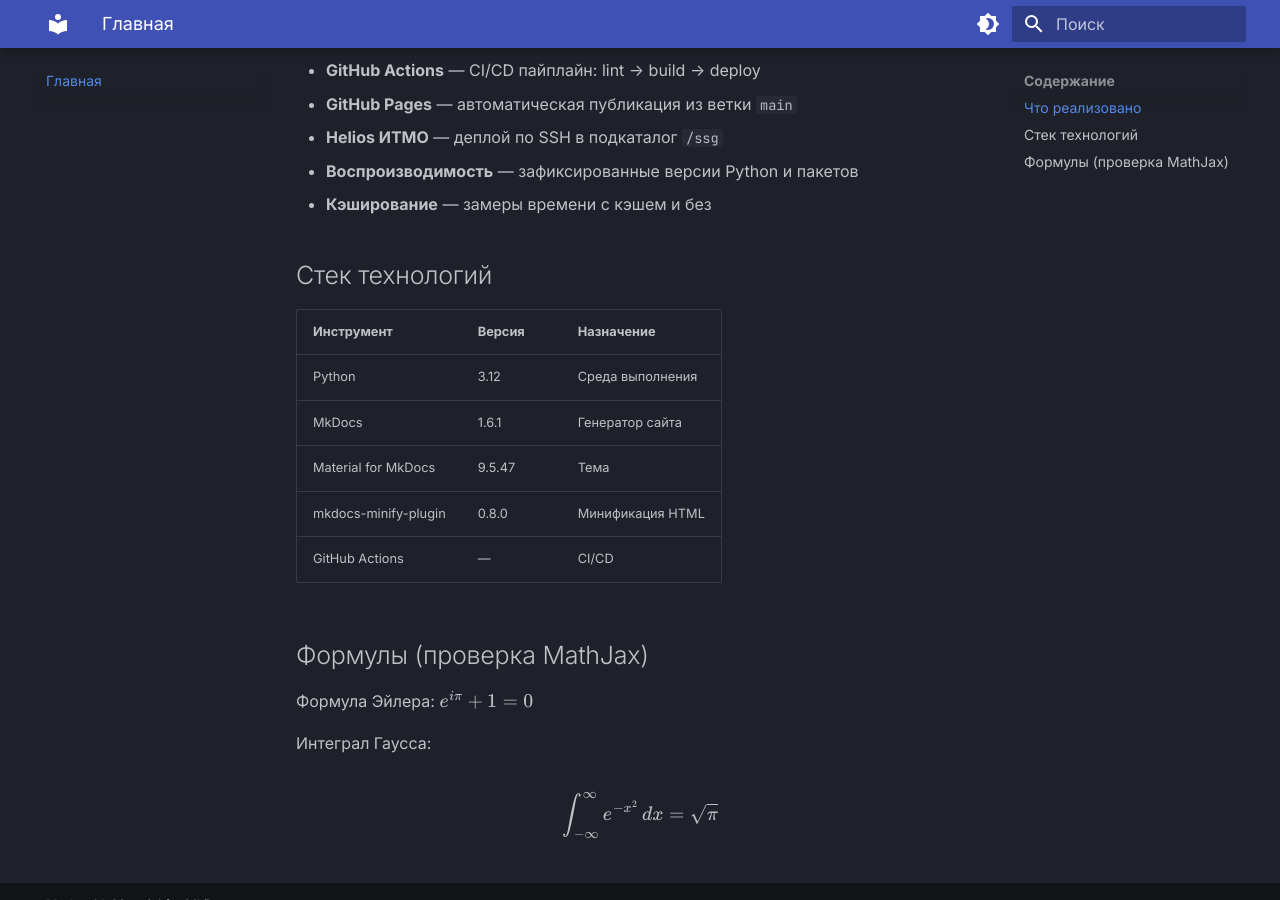
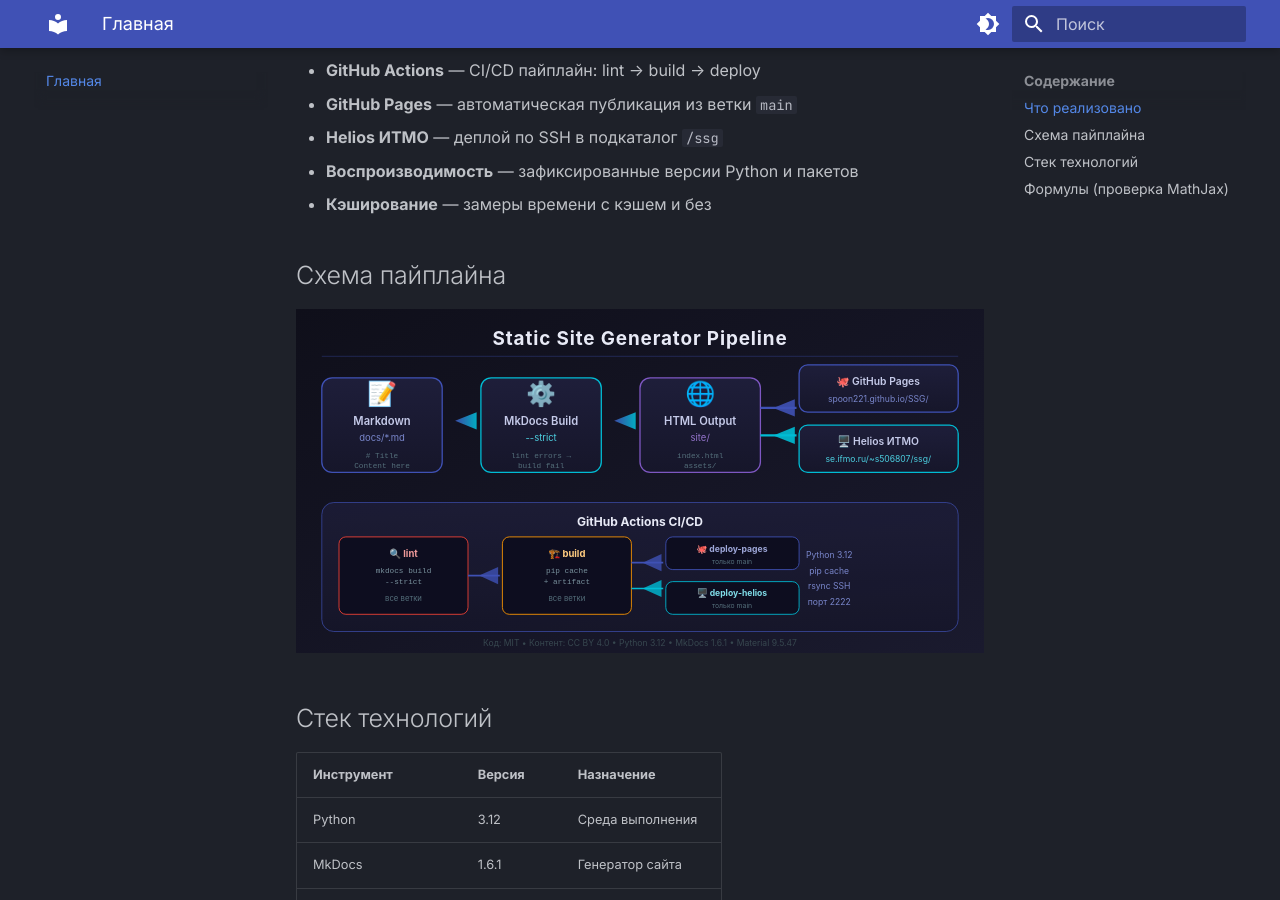
Before and after one commit to Spoon221/SSG, an MkDocs documentation site: the page built from docs/index.md, in a window 1280 px wide and 900 px high, scrolled down 371 px. Built offline with MkDocs 1.6.1 and Material for MkDocs 9.7.7, drawn with Linux system fonts in a browser that asks for light colours; part of the change alters nothing that is shown.

Commit message:
fix: MathJax local config + remove polyfill.io + add SVG pipeline diagram

```diff
--- a/docs/index.md
+++ b/docs/index.md
@@ -10,6 +10,10 @@
 - **Helios ИТМО** — деплой по SSH в подкаталог `/ssg`
 - **Воспроизводимость** — зафиксированные версии Python и пакетов
 - **Кэширование** — замеры времени с кэшем и без
+
+## Схема пайплайна
+
+![CI/CD пайплайн SSG](img/pipeline.svg)
 
 ## Стек технологий
 
--- /dev/null
+++ b/docs/javascripts/mathjax.js
@@ -0,0 +1,12 @@
+window.MathJax = {
+  tex: {
+    inlineMath: [["\\(", "\\)"]],
+    displayMath: [["\\[", "\\]"]],
+    processEscapes: true,
+    processEnvironments: true
+  },
+  options: {
+    ignoreHtmlClass: ".*|",
+    processHtmlClass: "arithmatex"
+  }
+};
--- a/mkdocs.yml
+++ b/mkdocs.yml
@@ -54,7 +54,7 @@ markdown_extensions:
       permalink: true
 
 extra_javascript:
-  - https://polyfill.io/v3/polyfill.min.js?features=es6
+  - javascripts/mathjax.js
   - https://cdn.jsdelivr.net/npm/mathjax@3/es5/tex-mml-chtml.js
 
 nav:
```
Also changed, not shown: docs/img/pipeline.svg (added).
